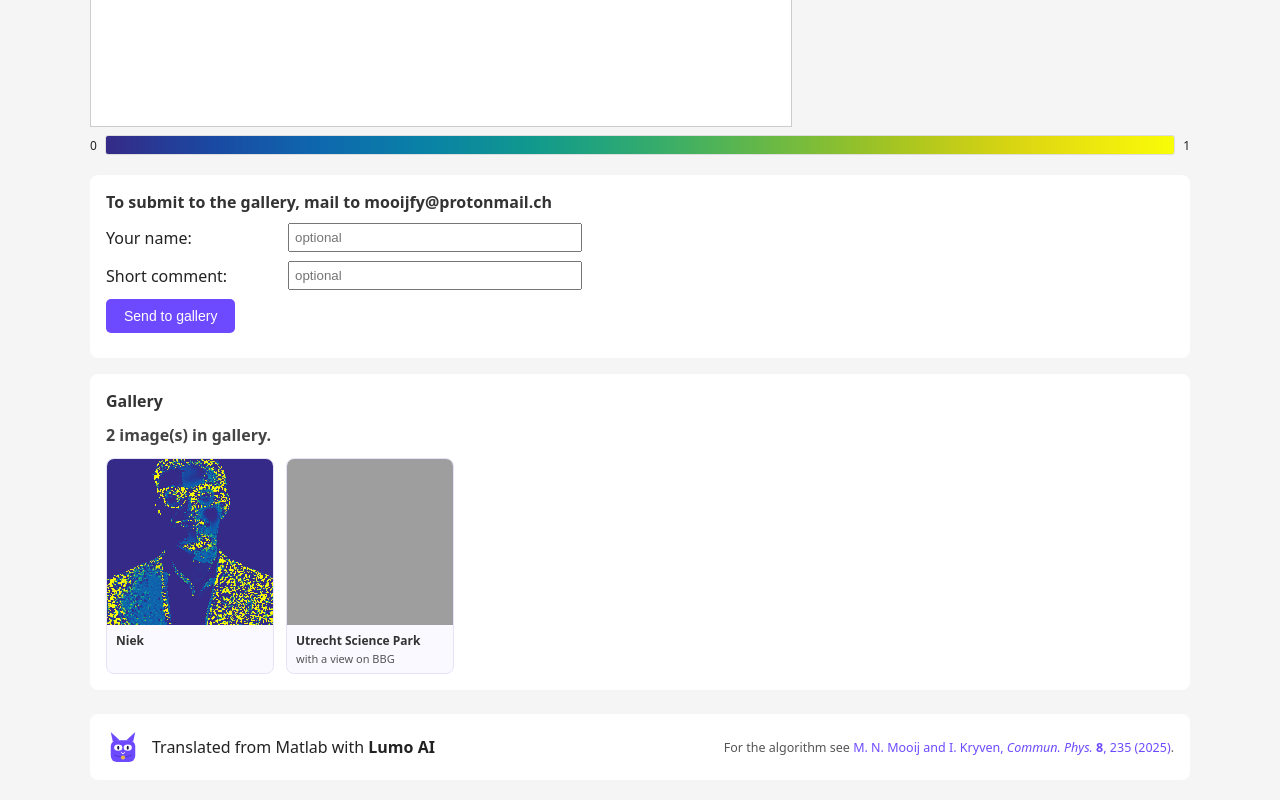
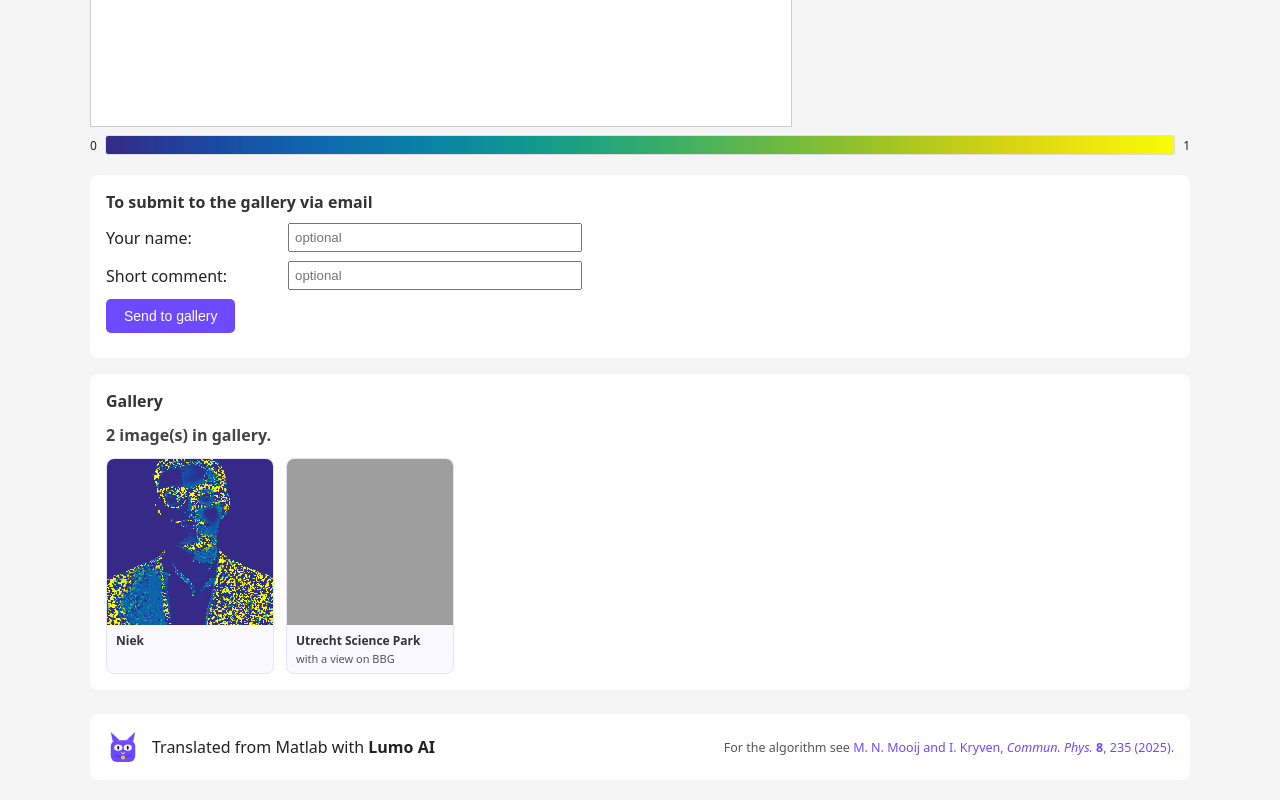
Before and after one commit to ikryven/Mooijfy, a plain HTML site: page index.html in a window 1280 px wide. Shown: the part 942-1742 px from the top of the page. Drawn offline with Linux system fonts and the light colour scheme; grey boxes are pictures that could not be loaded.

Commit message:
Update index.html

```diff
--- a/index.html
+++ b/index.html
@@ -118,7 +118,7 @@
     <div class="colorbar" id="colorbar"></div><span id="cbHi">1</span></div>
 
   <div class="panel" style="margin-top:20px">
-    <h2>To submit to the gallery, mail to mooijfy@protonmail.ch</h2>
+    <h2>To submit to the gallery via email</h2>
     <div class="row-inline"><label>Your name:</label>
       <input type="text" id="submitName" placeholder="optional"></div>
     <div class="row-inline"><label>Short comment:</label>
```
